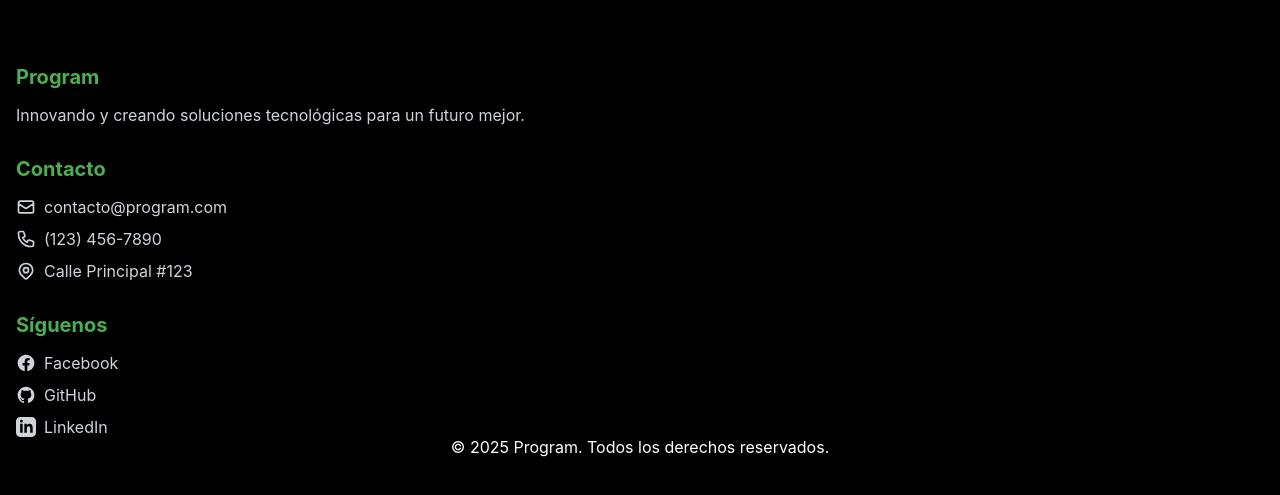
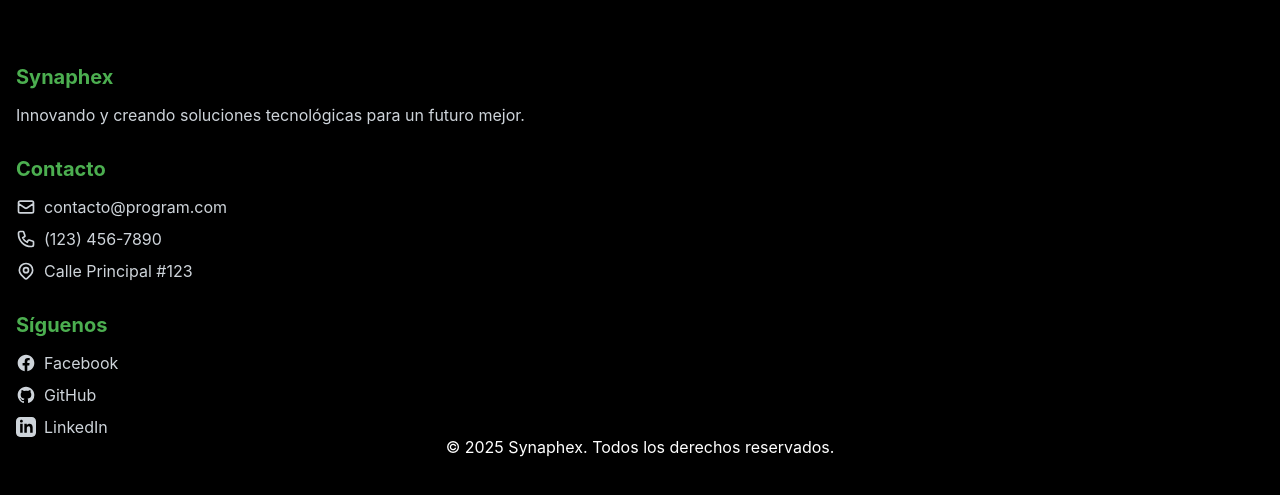
Before and after one commit to OurS675/room, a React (Vite) app: page /equipo in a window 1280 px wide. Shown: the part 1281-1776 px from the top of the page. Built offline with nearby package versions, Linux system fonts and the light colour scheme.

Commit message:
Actualizacion del nombre de la pagina

```diff
--- a/src/components/Footer.jsx
+++ b/src/components/Footer.jsx
@@ -4,7 +4,7 @@
       <div className="container mx-auto px-4">
         <div className="grid grid-cols-1 md:grid-cols-3 gap-8">
           <div className="animate-fadeIn">
-            <h3 className="footer-title text-gray-800 dark:text-white">Program</h3>
+            <h3 className="footer-title text-gray-800 dark:text-white">Synaphex</h3>
             <p className="footer-link">
               Innovando y creando soluciones tecnológicas para un futuro mejor.
             </p>
@@ -62,7 +62,7 @@
       <div className="mt-16 py-8 text-center bg-gray-900">
         <div className="container">
           <p className="text-gray-400 text-sm">
-            © {new Date().getFullYear()} Program. Todos los derechos reservados.
+            © {new Date().getFullYear()} Synaphex. Todos los derechos reservados.
           </p>
         </div>
       </div>
--- a/src/pages/Home.jsx
+++ b/src/pages/Home.jsx
@@ -52,7 +52,7 @@
           backgroundClip: 'text',
           WebkitTextFillColor: 'transparent'
             }}>
-          Program
+          Synaphex
             </h1>
             <p className="animate-fadeIn" style={{
           fontSize: 'clamp(1.25rem, 2vw, 1.5rem)',
```
